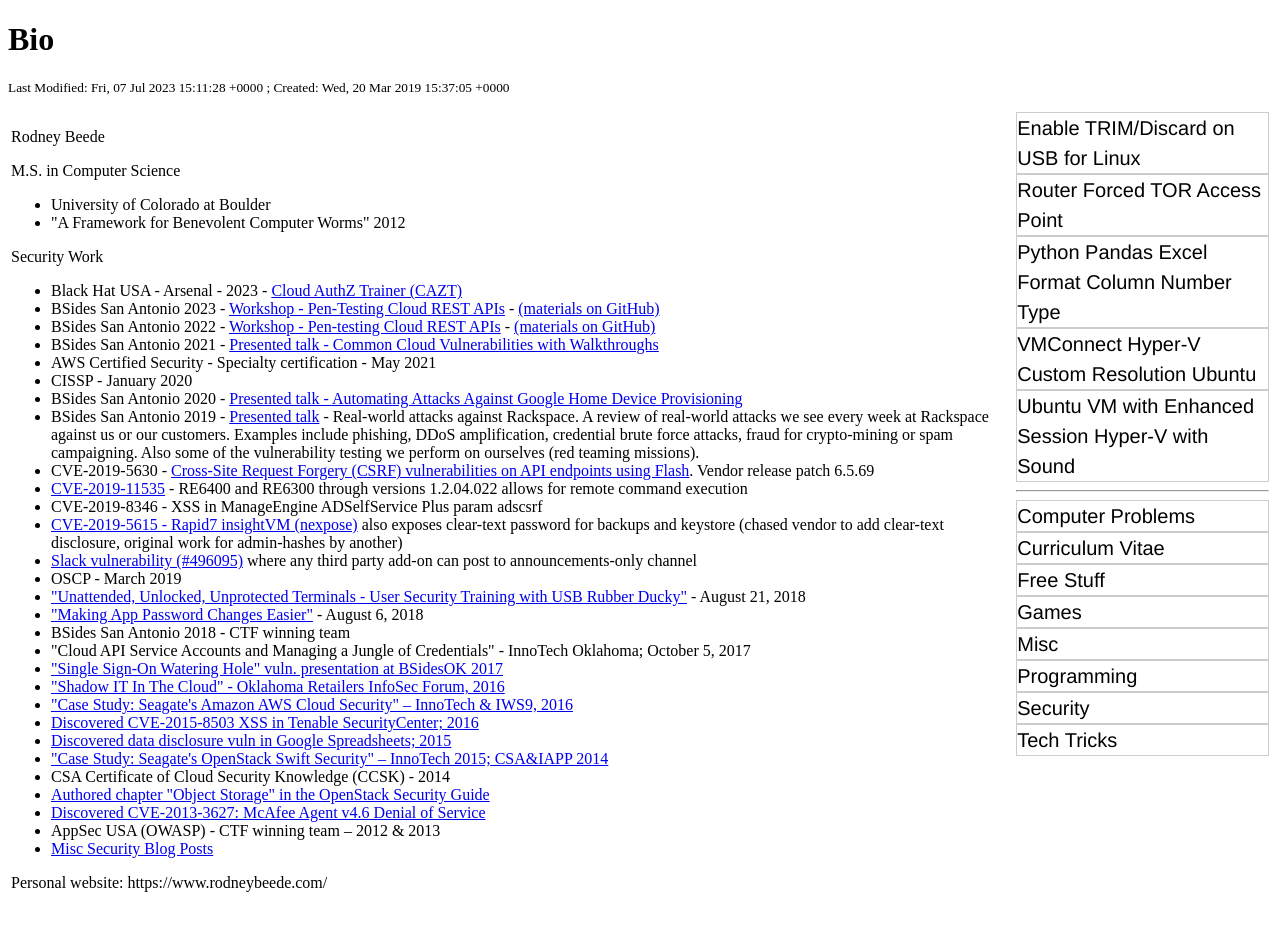
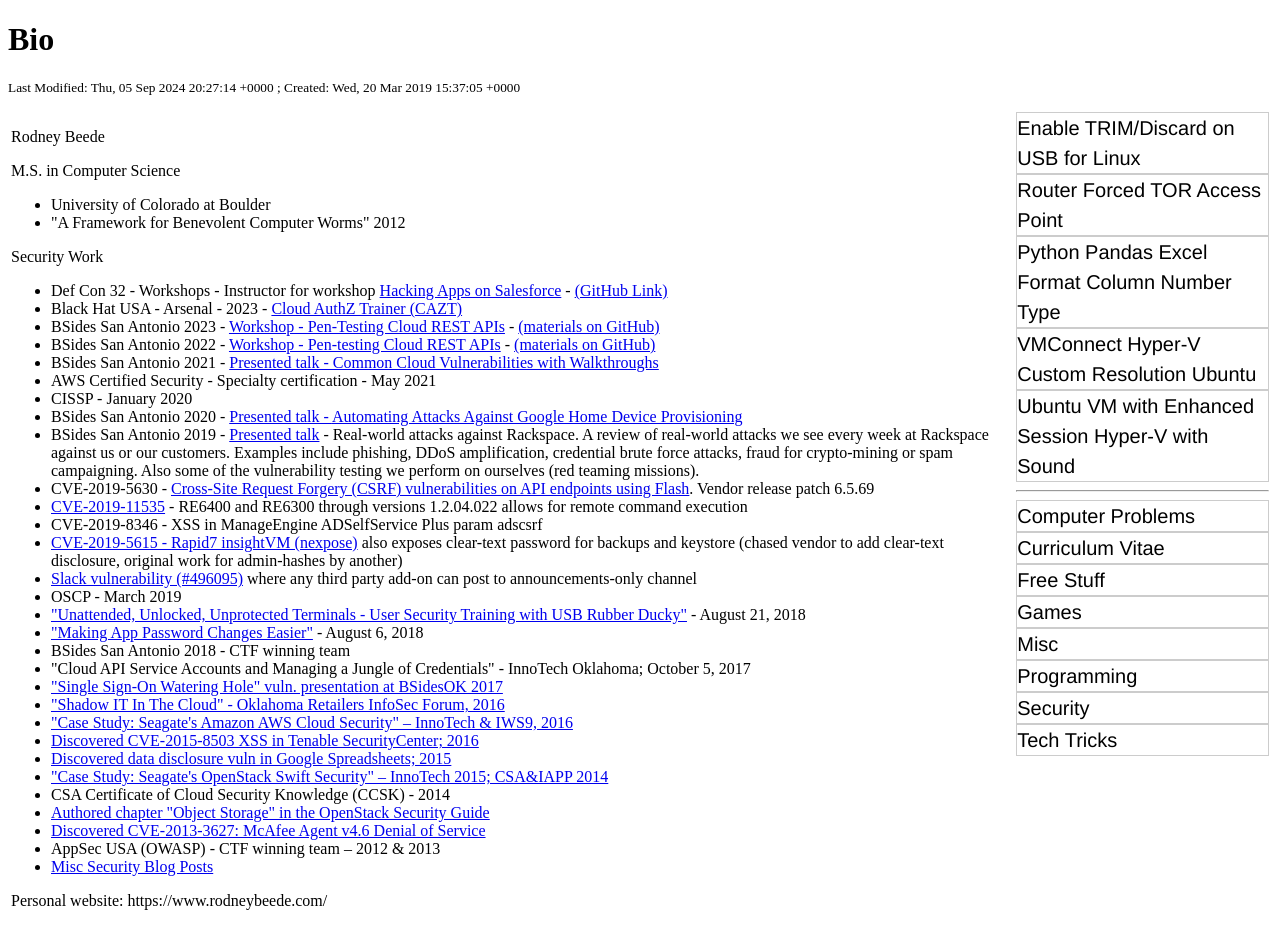
Before and after one commit to rbeede/rbeede.github.io, a Jekyll site: the page built from _posts/2020-08-26-bio.html, in a window 1280 px wide. Built offline with Jekyll 4.4.1, drawn with Linux system fonts in a browser that asks for light colours; some of the changed lines change nothing that is shown.

Commit message:
Def Con 32

```diff
--- a/_posts/2020-08-26-bio.html
+++ b/_posts/2020-08-26-bio.html
@@ -1,6 +1,6 @@
 ---
 creation_epoch: 1553096225
-lastmod_epoch: 1688742688
+lastmod_epoch: 1725568034
 categories: ['Curriculum Vitae']
 title: Bio
 ---
@@ -20,6 +20,7 @@
 <p>Security Work</p>
 
 <ul>
+<li>Def Con 32 - Workshops - Instructor for workshop <a href="https://defcon.org/html/defcon-32/dc-32-workshops.html#54228">Hacking Apps on Salesforce</a> - <a href="https://github.com/Coalfire-Research/paas-cloud-goat">(GitHub Link)</a></li>
 <li>Black Hat USA - Arsenal - 2023 - <a href="https://www.blackhat.com/us-23/arsenal/schedule/presenters.html#rodney-beede-45501">Cloud AuthZ Trainer (CAZT)</a></li>
 <li>BSides San Antonio 2023 - <a href="https://www.bsidessatx.com/events-2023.html">Workshop - Pen-Testing Cloud REST APIs</a> - <a href="https://github.com/rbeede/BSidesSATX2023">(materials on GitHub)</a></li>
 <li>BSides San Antonio 2022 - <a href="https://www.bsidessatx.com/events-schedule-2022.html">Workshop - Pen-testing Cloud REST APIs</a> - <a href="https://github.com/rbeede/BSidesSATX2022">(materials on GitHub)</a></li>
```
